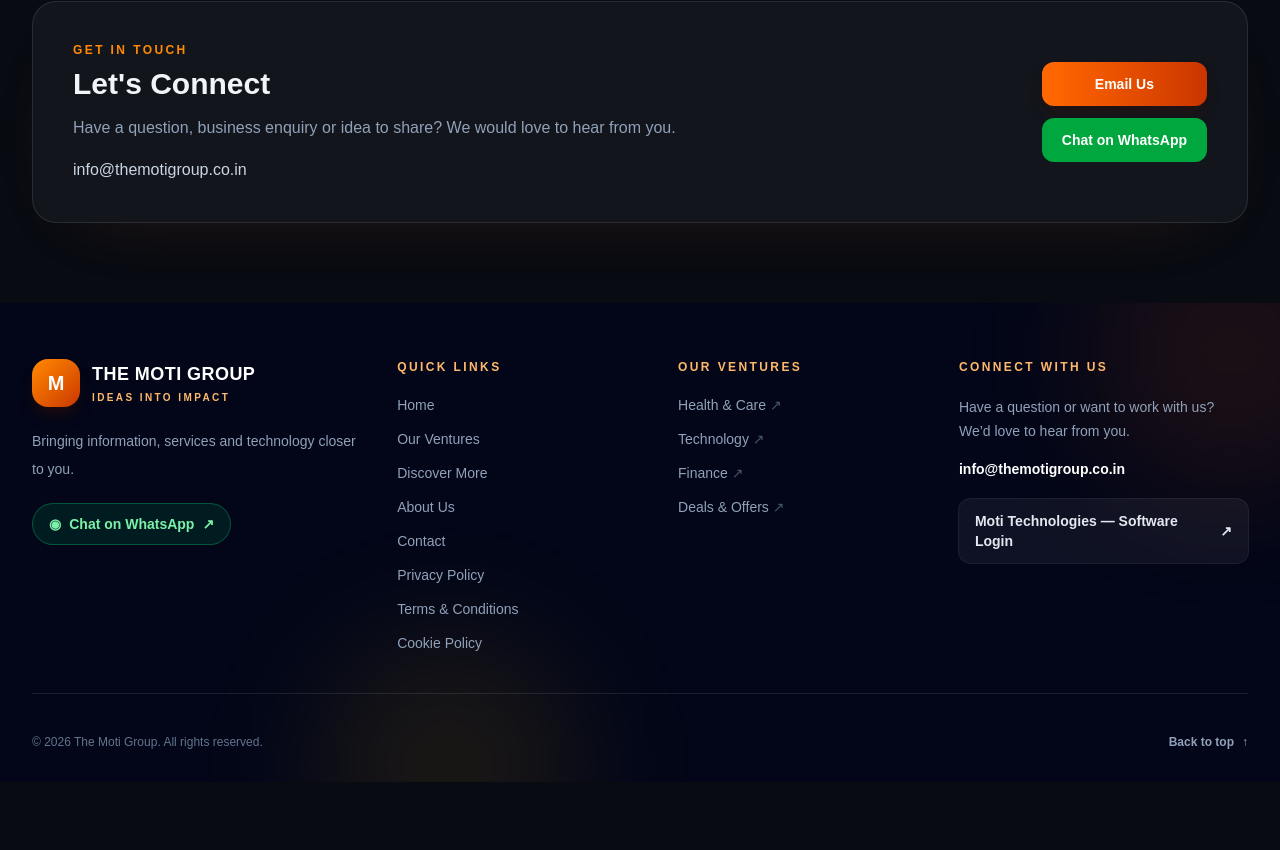
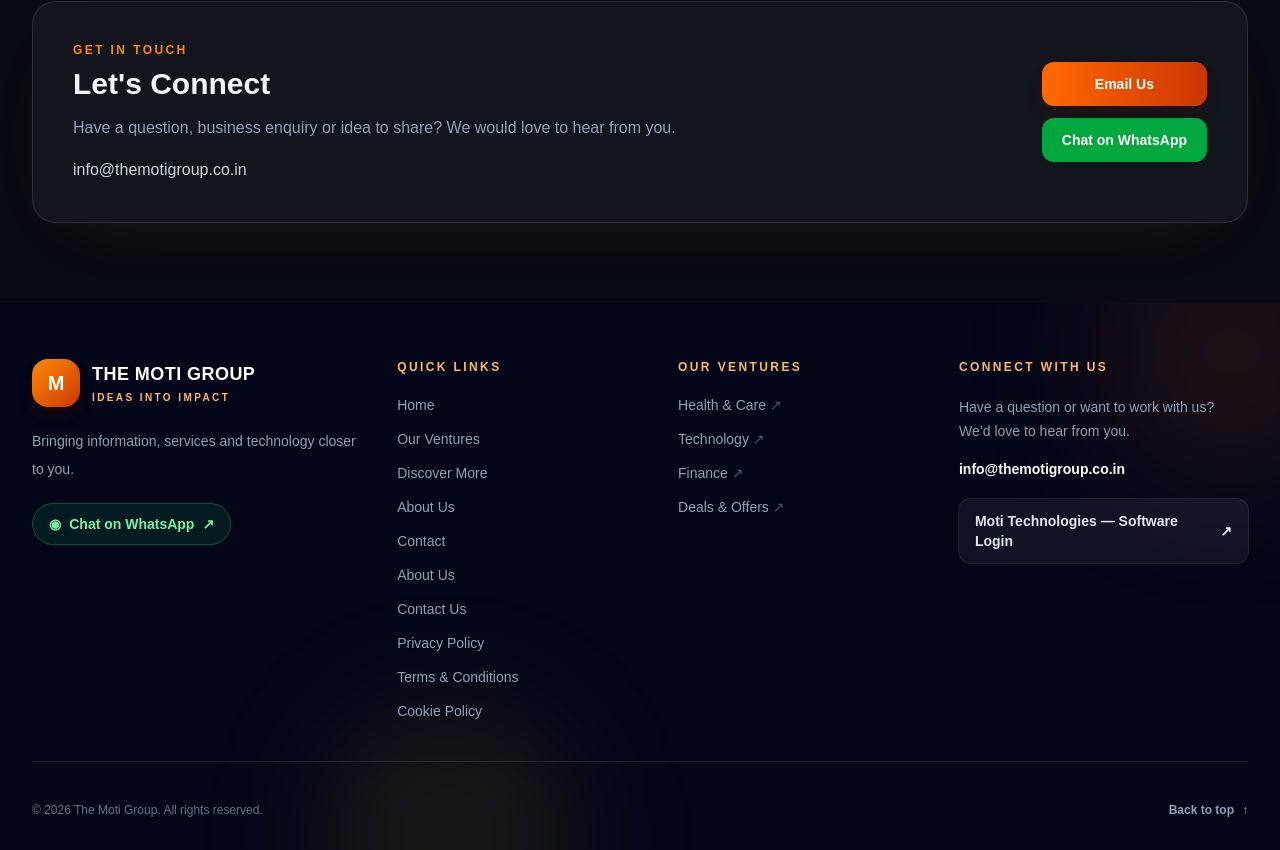
Before and after one commit to aarthak21-beep/themotigroup, a Next.js app: page / in a window 1280 px wide. Shown: the part 4103-4953 px from the top of the page. Before the commit the page ends 4885 px from the top, so only its background shows below. Built offline with nearby package versions, Linux system fonts and the light colour scheme; no server answers.

Commit message:
Improve homepage internal links and secure billing URL

```diff
--- a/app/page.tsx
+++ b/app/page.tsx
@@ -751,6 +751,8 @@
                 <a href="#blogs" className="transition hover:translate-x-1 hover:text-white">{t.latest}</a>
                 <a href="#about" className="transition hover:translate-x-1 hover:text-white">{t.aboutNav}</a>
                 <a href="#contact" className="transition hover:translate-x-1 hover:text-white">{t.contactNav}</a>
+                <a href="/about-us" className="transition hover:translate-x-1 hover:text-white">{language === "mr" ? "आमच्याबद्दल" : "About Us"}</a>
+                <a href="/contact-us" className="transition hover:translate-x-1 hover:text-white">{language === "mr" ? "संपर्क" : "Contact Us"}</a>
                 <a href="/privacy-policy" className="transition hover:translate-x-1 hover:text-white">{language === "mr" ? "गोपनीयता धोरण" : "Privacy Policy"}</a>
                 <a href="/terms-and-conditions" className="transition hover:translate-x-1 hover:text-white">{language === "mr" ? "अटी व शर्ती" : "Terms & Conditions"}</a>
                 <a href="/cookie-policy" className="transition hover:translate-x-1 hover:text-white">{language === "mr" ? "कुकी धोरण" : "Cookie Policy"}</a>
@@ -771,7 +773,7 @@
               <h3 className="text-xs font-black uppercase tracking-[0.2em] text-orange-300">{t.connect}</h3>
               <p className="mt-5 text-sm leading-6 text-slate-400">Have a question or want to work with us? We’d love to hear from you.</p>
               <a href="mailto:info@themotigroup.co.in" className="mt-4 block break-all text-sm font-semibold text-white transition hover:text-orange-300">info@themotigroup.co.in</a>
-              <a href="http://billing.themotigroup.co.in/" target="_blank" rel="noreferrer" className="mt-5 inline-flex items-center gap-2 rounded-xl bg-white/5 px-4 py-3 text-sm font-bold text-slate-200 ring-1 ring-white/10 transition hover:bg-white/10 hover:ring-orange-400/40">
+              <a href="https://billing.themotigroup.co.in/" target="_blank" rel="noreferrer" className="mt-5 inline-flex items-center gap-2 rounded-xl bg-white/5 px-4 py-3 text-sm font-bold text-slate-200 ring-1 ring-white/10 transition hover:bg-white/10 hover:ring-orange-400/40">
                 Moti Technologies — {t.softwareLogin} <span aria-hidden="true">↗</span>
               </a>
             </div>
```
